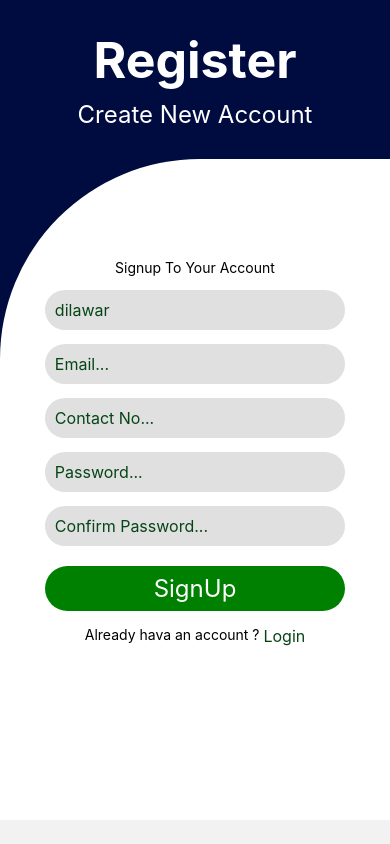
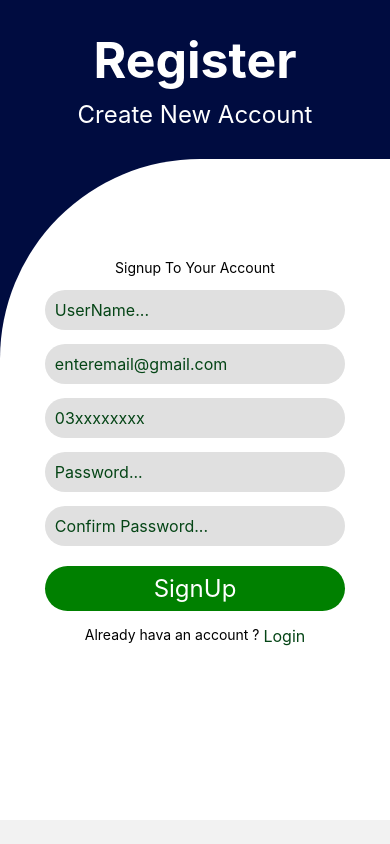
Before and after one commit to syeddilawar4444/final_hackathon_mobile_app, a React Native app: screen /Signup in a window 390 px wide. Built offline with nearby package versions, Linux system fonts and the light colour scheme.

Commit message:
register success fully

```diff
--- a/app.json
+++ b/app.json
@@ -24,7 +24,8 @@
       "adaptiveIcon": {
         "foregroundImage": "./assets/adaptive-icon.png",
         "backgroundColor": "#FFFFFF"
-      }
+      },
+     "softwareKeyboardLayoutMode": "pan"
     },
     "web": {
       "favicon": "./assets/favicon.png"
--- a/src/Componets/Signup.js
+++ b/src/Componets/Signup.js
@@ -1,5 +1,6 @@
 import React, { useState } from 'react'
-import { Text, TouchableOpacity, View,TextInput,StatusBar } from "react-native"
+import { Text, TouchableOpacity, View,TextInput,StatusBar, KeyboardAvoidingView,Platform } from "react-native"
+import { useNavigation } from '@react-navigation/native'
 // import CheckBox from '@react-native-community/checkbox';
 // import CheckBox from 'react-native-check-box'
 import Background from './Background'
@@ -7,8 +8,9 @@ import InputField from './InputField'
 import Btn from "./Btn"
 
 function Signup(props) {
+  const navigator = useNavigation()
 
-  const [username,setUsername] = useState("dilawar")
+  const [username,setUsername] = useState("")
   const [email,setEmail] = useState("")
   const [contact,setContact] = useState("")
   const [password,setPassword] = useState("")
@@ -16,15 +18,43 @@ function Signup(props) {
 
   const signUpUser = () => {
     if(!email || !username || !contact || !password || !cPassword){
-      alert("fill form ")
-
-    }else{
+      return alert("fill form ")
+    }
+    debugger
+     try{
+      fetch("http://pc IP:4000/user/register",{
+        method:"POST",
+        headers: {
+          'Content-Type': 'application/json'
+        },
+        body:JSON.stringify(
+                {
+                fullName:username,
+                phoneNumber:contact,
+                email:email,
+                password:password,
+                }
+        )
+    })
+    .then(res => res.json())
+    .then(res => console.log(res))
 
 
-    }
-  }
+
+     }
+     catch(error){
+      alert(error)
+     }
+
+
+
+
+alert("success full registerd")
+
+}
   return (
     <>
+    <KeyboardAvoidingView>
          <View style={{display: "flex", justifyContent:"space-between",backgroundColor:"#000C40" }} >
           <View style={{alignItems:"center",marginVertical:20}}>
           <Text style={{ color: "white", fontSize: 50, fontWeight: "bold", marginVertical: 10 }}>Register</Text>
@@ -40,10 +70,10 @@ function Signup(props) {
         }} >
 
             <Text>Signup To Your Account</Text>
-            <TextInput value={username} onChangeText={(e)=>setUsername(e)} placeholder="UserName..."   style={{ backgroundColor: "#e0e0e0", borderRadius: 100, color: "#054516", paddingHorizontal: 10, width: "77%", paddingVertical: 10, marginTop: 14, fontSize: 16 }} />
-            <TextInput value={email} onChangeText={(e)=>setEmail(e)} placeholder="Email..."  keyboardType={"email-address"} style={{ backgroundColor: "#e0e0e0", borderRadius: 100, color: "#054516", paddingHorizontal: 10, width: "77%", paddingVertical: 10, marginTop: 14, fontSize: 16 }} />
-            <TextInput value={contact} onChangeText={(e)=>setContact(e)}  placeholder="Contact No..." keyboardType={"numeric"} style={{ backgroundColor: "#e0e0e0", borderRadius: 100, color: "#054516", paddingHorizontal: 10, width: "77%", paddingVertical: 10, marginTop: 14, fontSize: 16 }} />
-            <TextInput value={password} onChangeText={(e)=>setPassword(e)} placeholder="Password..." secureTextEntry={true}  style={{ backgroundColor: "#e0e0e0", borderRadius: 100, color: "#054516", paddingHorizontal: 10, width: "77%", paddingVertical: 10, marginTop: 14, fontSize: 16 }} />
+            <TextInput value={username} enterKeyHint={"next"} onChangeText={(e)=>setUsername(e)} placeholder="UserName..."   style={{ backgroundColor: "#e0e0e0", borderRadius: 100, color: "#054516", paddingHorizontal: 10, width: "77%", paddingVertical: 10, marginTop: 14, fontSize: 16 }} />
+            <TextInput value={email} onChangeText={(e)=>setEmail(e)} placeholder="enteremail@gmail.com"  keyboardType={"email-address"} style={{ backgroundColor: "#e0e0e0", borderRadius: 100, color: "#054516", paddingHorizontal: 10, width: "77%", paddingVertical: 10, marginTop: 14, fontSize: 16 }} />
+            <TextInput value={contact} maxLength={11} onChangeText={(e)=>setContact(e)}  placeholder="03xxxxxxxx" keyboardType={"numeric"} style={{ backgroundColor: "#e0e0e0", borderRadius: 100, color: "#054516", paddingHorizontal: 10, width: "77%", paddingVertical: 10, marginTop: 14, fontSize: 16 }} />
+            <TextInput value={password}  onChangeText={(e)=>setPassword(e)} placeholder="Password..." secureTextEntry={true}  style={{ backgroundColor: "#e0e0e0", borderRadius: 100, color: "#054516", paddingHorizontal: 10, width: "77%", paddingVertical: 10, marginTop: 14, fontSize: 16 }} />
             <TextInput value={cPassword} onChangeText={(e)=>setConPassword(e)} placeholder="Confirm Password..." secureTextEntry={true}  style={{ backgroundColor: "#e0e0e0", borderRadius: 100, color: "#054516", paddingHorizontal: 10, width: "77%", paddingVertical: 10, marginTop: 14, fontSize: 16 }} />
 
 
@@ -68,6 +98,8 @@ function Signup(props) {
           </View>
 
         </View>
+    </KeyboardAvoidingView>
+
     </>
   )
 }
```
Also changed, not shown: src/Componets/Login.js (+1 -9 lines).
